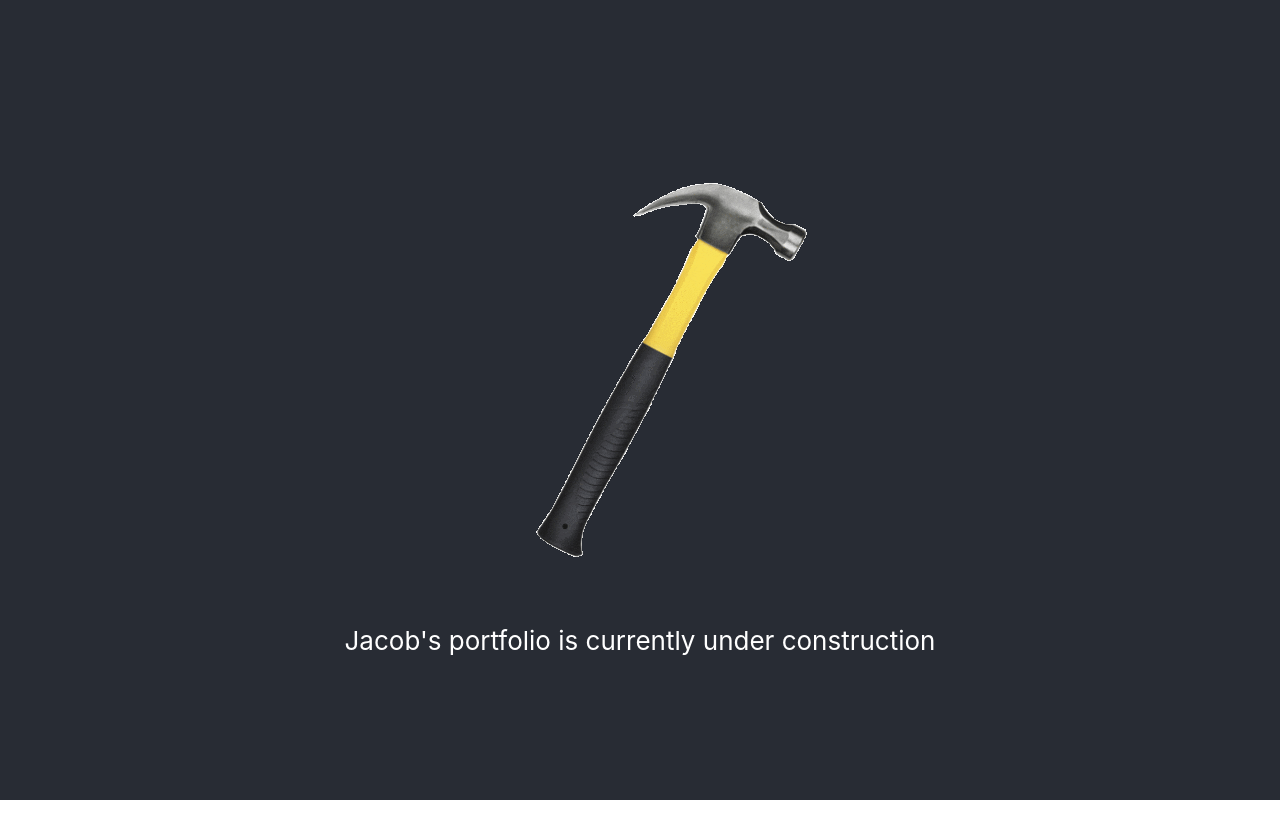
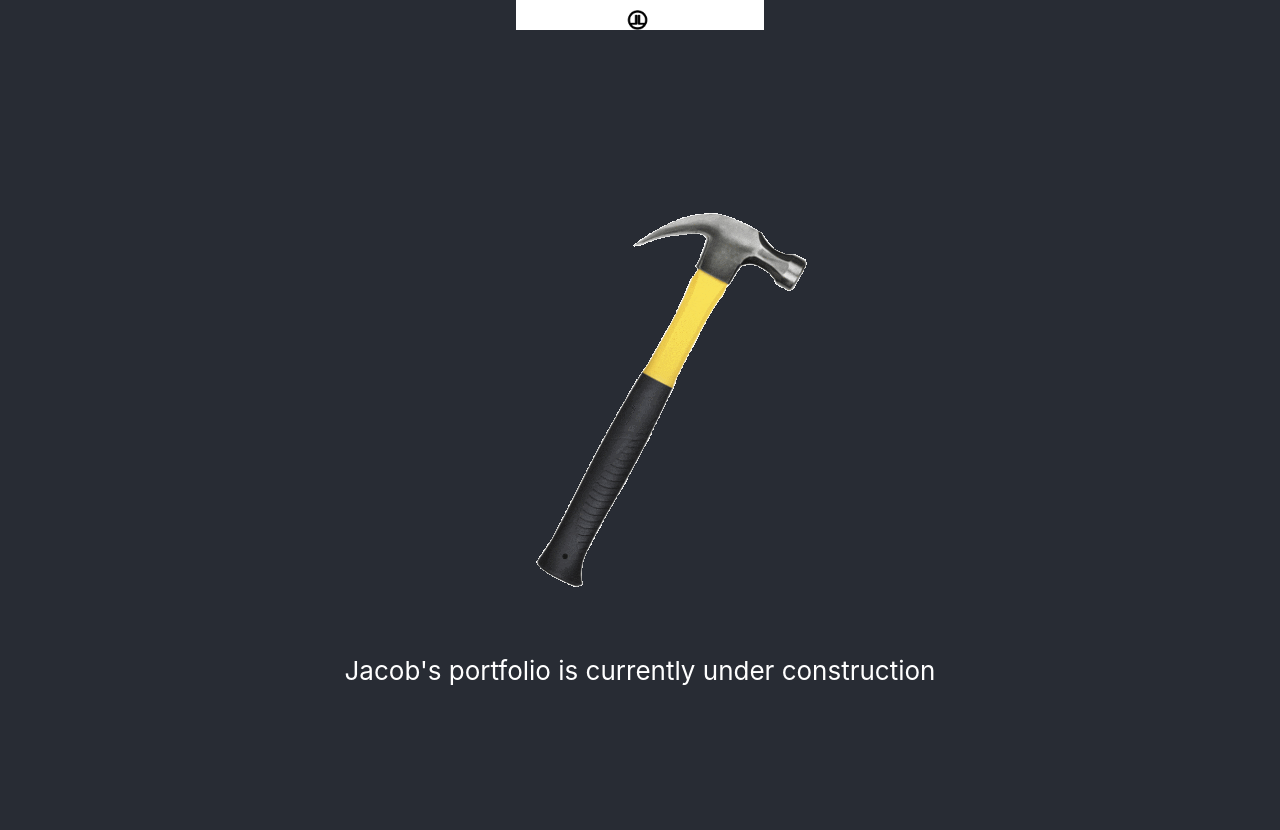
Before and after one commit to JacobLayton/jl-portfolio, a React (Create React App) app: page / in a window 1280 px wide. Before the commit the page ends 800 px from the top, so only its background shows below. Built offline with nearby package versions, Linux system fonts and the light colour scheme.

Commit message:
Navlinks added to navbar

```diff
--- a/src/App.js
+++ b/src/App.js
@@ -15,7 +15,7 @@ function App() {
     <BrowserRouter>
       <div className="App">
         <header className="App-header">
-          {/* <Navbar /> */}
+          <Navbar />
           <Route exact path="/" component={Construction} />
           <Route exact path="/home" component={Landing} />
           <Route exact path="/projects" component={Projects} />
--- a/src/components/Navbar.js
+++ b/src/components/Navbar.js
@@ -1,4 +1,6 @@
 import React, { Component } from "react";
+import { NavLink } from "react-router-dom";
+import { withRouter } from "react-router-dom";
 import styled from "styled-components";
 import Logo from "../img/logo1.png";
 
@@ -10,6 +12,11 @@ class Navbar extends Component {
           <NavLinkWrapper exact to="/home">
             <NavLogoWrapper src={Logo} alt="Logo of J L" />
           </NavLinkWrapper>
+          <NavLinks>
+            <NavLinkWrapper to="/projects">Projects</NavLinkWrapper>
+            <NavLinkWrapper to="/about">About</NavLinkWrapper>
+            <NavLinkWrapper to="/contact">Contact</NavLinkWrapper>
+          </NavLinks>
         </NavBarWrapper>
       </div>
     );
@@ -18,15 +25,26 @@ class Navbar extends Component {
 
 const NavBarWrapper = styled.div`
   height: 30px;
+  width: 100%;
+  top: 0;
+  left: 0;
   background: white;
 `;
 
-const NavLinkWrapper = styled.div`
-  margin: 10px;
+const NavLinkWrapper = styled(NavLink)`
+  font-size: 1.2rem;
+  color: #757582;
+  margin: 0 0.5rem;
 `;
 
 const NavLogoWrapper = styled.img`
-  height: 20px;
+  height: 40px;
 `;
 
-export default Navbar;
+const NavLinks = styled.div`
+  display: flex;
+  justify-content: space-evenly;
+  align-items: center;
+`;
+
+export default withRouter(Navbar);
```
